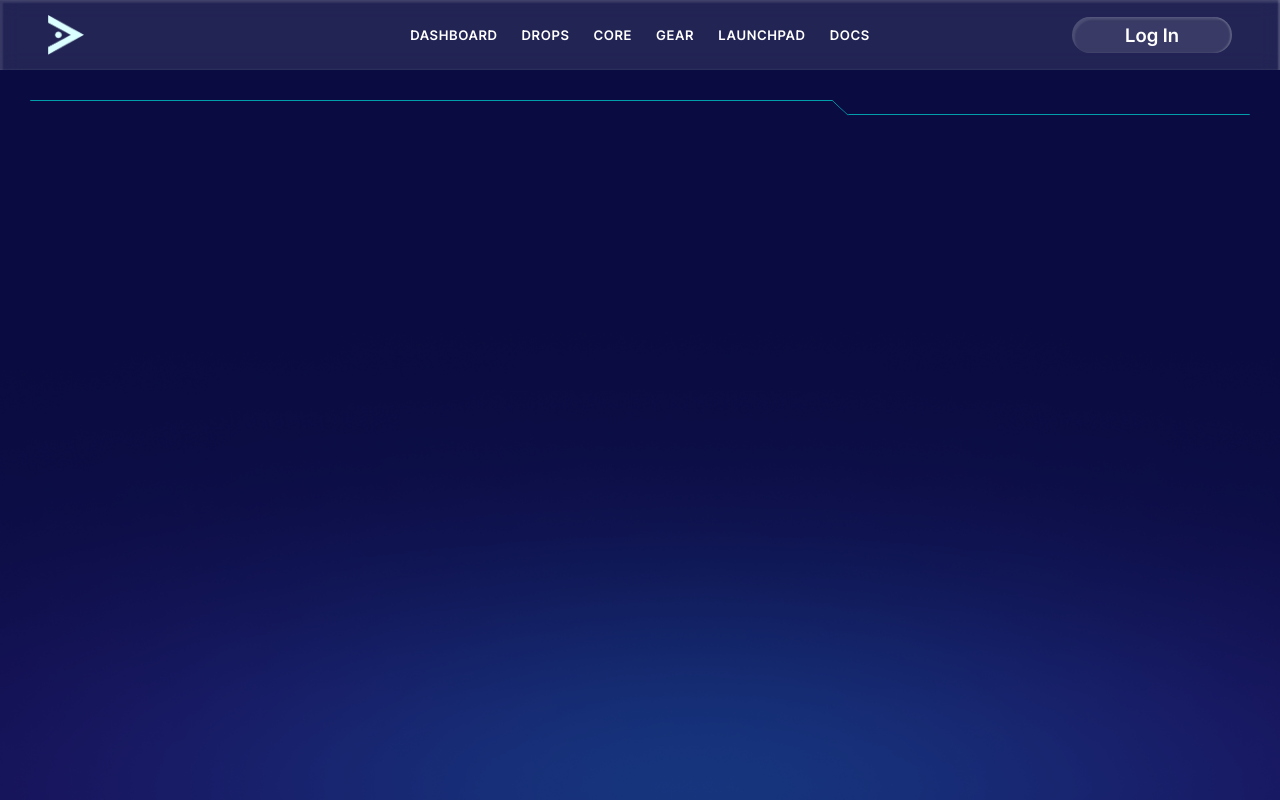
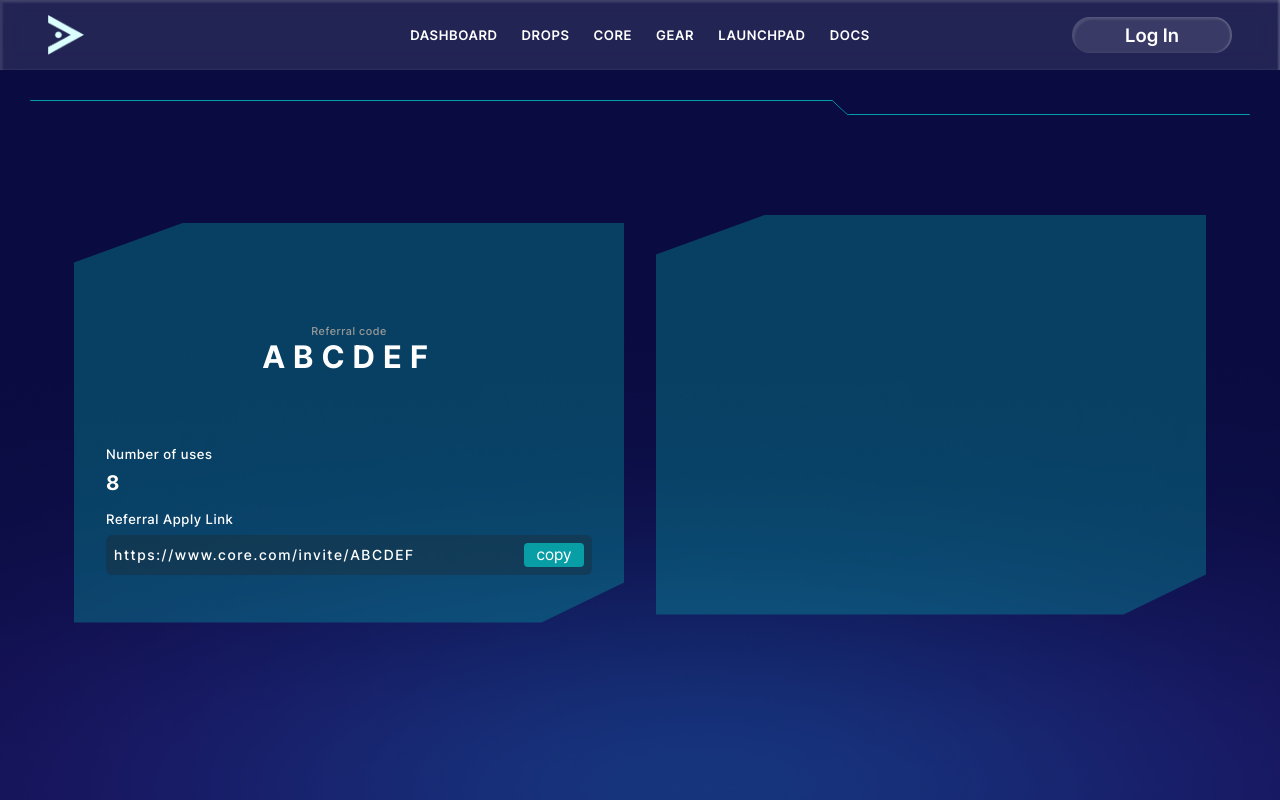
Before and after one commit to elixirevo/test-core-app, a SvelteKit app: page /core/referral in a window 1280 px wide. Built offline with nearby package versions, Linux system fonts and the light colour scheme.

Commit message:
💄 Referral design

```diff
--- /dev/null
+++ b/src/lib/components/core/referralInfo.svelte
@@ -0,0 +1,136 @@
+<script lang="ts">
+</script>
+
+<div class="core-style-background box-md">
+	<div class="box-content">
+		<div class="box-content-top">
+			<div class="info-title">Referral code</div>
+			<div class="referral-code">ABCDEF</div>
+		</div>
+		<div class="box-content-middle">
+			<div class="sub-title">Number of uses</div>
+			<div class="uses-number">8</div>
+		</div>
+		<div class="box-content-bottom">
+			<div class="sub-title">Referral Apply Link</div>
+			<div class="referral-link background-dark">
+				<div class="link-text">https://www.core.com/invite/ABCDEF</div>
+				<button class="copy-button">copy</button>
+			</div>
+		</div>
+	</div>
+</div>
+
+<style>
+	/*  */
+	.box-md {
+		height: 400px;
+		min-height: 400px;
+		padding: 3rem 2rem;
+	}
+
+	.box-content {
+		display: flex;
+		flex-direction: column;
+		justify-content: flex-start;
+		gap: 1rem;
+		width: 100%;
+		height: 100%;
+		overflow: scroll;
+	}
+
+	.box-content-top {
+		display: flex;
+		flex-direction: column;
+		justify-content: center;
+		align-items: center;
+		height: 70%;
+	}
+
+	.box-content-middle {
+		display: flex;
+		flex-direction: column;
+		justify-content: flex-start;
+		align-items: flex-start;
+		gap: 0.5rem;
+		width: 100%;
+	}
+
+	.box-content-bottom {
+		display: flex;
+		flex-direction: column;
+		justify-content: flex-start;
+		align-items: flex-start;
+		gap: 0.5rem;
+		width: 100%;
+	}
+
+	.info-title {
+		font-size: 0.7rem;
+		font-weight: 500;
+		color: var(--gray);
+	}
+
+	.sub-title {
+		font-size: 0.85rem;
+		font-weight: 500;
+		text-align: start;
+	}
+
+	.uses-number {
+		font-size: 1.3rem;
+		font-weight: 700;
+	}
+
+	.referral-code {
+		font-size: 2rem;
+		font-weight: 700;
+		text-align: center;
+		letter-spacing: 0.5rem;
+	}
+
+	.referral-link {
+		display: flex;
+		height: 40px;
+		justify-content: space-between;
+		align-items: center;
+		border-radius: 6px;
+		padding: 0.5rem;
+		gap: 0.5rem;
+		width: 100%;
+	}
+
+	.link-text {
+		font-size: 0.9rem;
+		font-weight: 500;
+		letter-spacing: 0.1rem;
+		width: 90%;
+		overflow: scroll;
+	}
+
+	.copy-button {
+		display: flex;
+		justify-content: center;
+		align-items: center;
+		min-width: 60px;
+		height: 100%;
+		background-color: var(--primary-color-opacity);
+		border-radius: 4px;
+	}
+
+	@media (max-width: 1280px) {
+		/* FHD 대응 */
+	}
+
+	@media (max-width: 1024px) {
+		/* 태블릿 대응 */
+	}
+
+	@media (max-width: 768px) {
+		/* 모바일 대응 */
+	}
+
+	@media (max-width: 480px) {
+		/* 모바일 대응 */
+	}
+</style>
--- /dev/null
+++ b/src/lib/components/core/referralRewardList.svelte
@@ -0,0 +1,33 @@
+<script lang="ts">
+</script>
+
+<div class="core-style-background box-md">
+	<div class="box-content">
+		<!--  -->
+	</div>
+</div>
+
+<style>
+	/*  */
+	.box-md {
+		height: 400px;
+		padding: 3rem 2rem;
+		margin-bottom: 1rem;
+	}
+
+	@media (max-width: 1280px) {
+		/* FHD 대응 */
+	}
+
+	@media (max-width: 1024px) {
+		/* 태블릿 대응 */
+	}
+
+	@media (max-width: 768px) {
+		/* 모바일 대응 */
+	}
+
+	@media (max-width: 480px) {
+		/* 모바일 대응 */
+	}
+</style>
--- a/src/routes/core/referral/+page.svelte
+++ b/src/routes/core/referral/+page.svelte
@@ -0,0 +1,18 @@
+<script lang="ts">
+	import ReferralInfo from '$lib/components/core/referralInfo.svelte';
+	import ReferralRewardList from '$lib/components/core/referralRewardList.svelte';
+</script>
+
+<div class="content-wrap">
+	<ReferralInfo />
+	<ReferralRewardList />
+</div>
+
+<style>
+	/* .content-wrap {
+		display: flex;
+		flex-direction: column;
+		gap: 3rem;
+		height: 100%;
+	} */
+</style>
```
